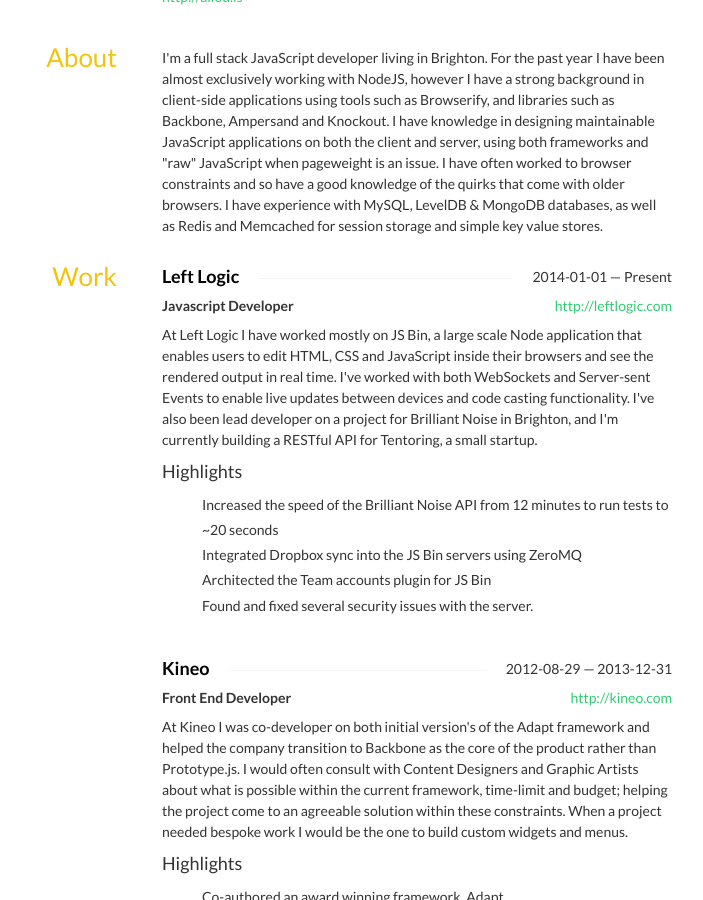
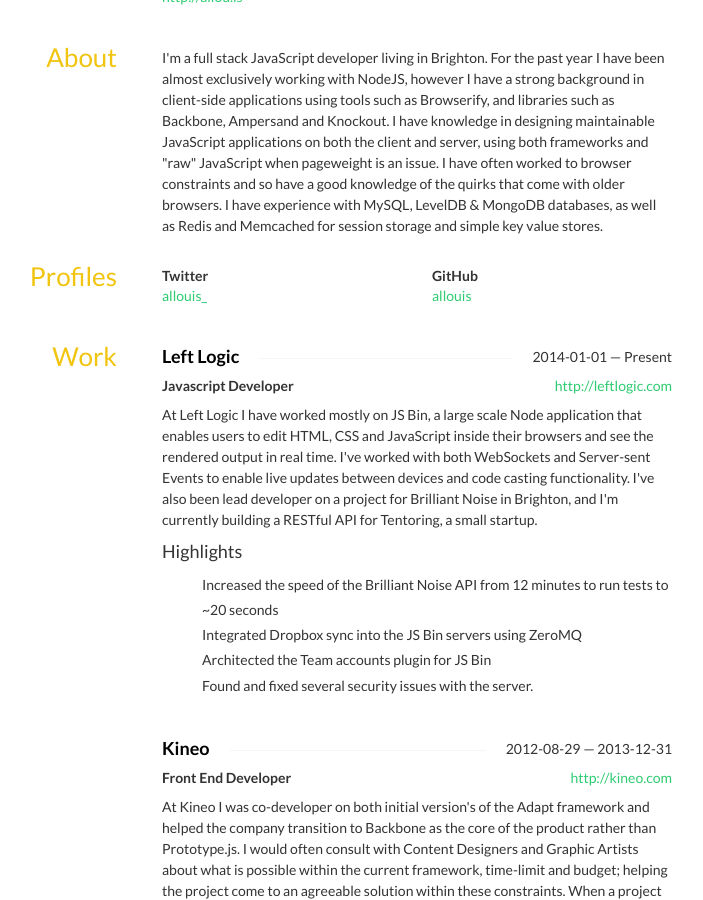
Before and after one commit to allouis/allouis.github.io, a Jekyll site: the page cv.html, which Jekyll copies as it is, in a window 1280 px wide and 900 px high, scrolled down 329 px. Shown: the whole window, without its empty margins (313-1016 px from the left). Built offline with Jekyll 4.4.1, drawn with Linux system fonts in a browser that asks for light colours; nearby versions of some CDN libraries; Markdown is read by kramdown in place of the engine named in the settings; a style sheet for code colours, icons or effects is not loaded.

Commit message:
profiles

```diff
--- a/cv.html
+++ b/cv.html
@@ -239,6 +239,35 @@
 			<p>I&#x27;m a full stack JavaScript developer living in Brighton. For the past year I have been almost exclusively working with NodeJS, however I have a strong background in client-side applications using tools such as Browserify, and libraries such as Backbone, Ampersand and Knockout. I have knowledge in designing maintainable JavaScript applications on both the client and server, using both frameworks and &quot;raw&quot; JavaScript when pageweight is an issue. I have often worked to browser constraints and so have a good knowledge of the quirks that come with older browsers. I have experience with MySQL, LevelDB &amp; MongoDB databases, as well as Redis and Memcached for session storage and simple key value stores.</p>
 		</div>
 	</section>
+	<section id="profiles" class="row">
+		<aside class="col-sm-3">
+			<h3>Profiles</h3>
+		</aside>
+		<div class="col-sm-9">
+			<div class="row">
+				<div class="col-sm-6">
+					<strong class="network">
+						Twitter
+					</strong>
+					<div class="username">
+						<div class="url">
+							<a href="https://twitter.com/allouis_">allouis_</a>
+						</div>
+					</div>
+				</div>
+				<div class="col-sm-6">
+					<strong class="network">
+						GitHub
+					</strong>
+					<div class="username">
+						<div class="url">
+							<a href="https://github.com/allouis">allouis</a>
+						</div>
+					</div>
+				</div>
+			</div>
+		</div>
+	</section>
 
 	<section id="work" class="row">
 		<aside class="col-sm-3">
```
